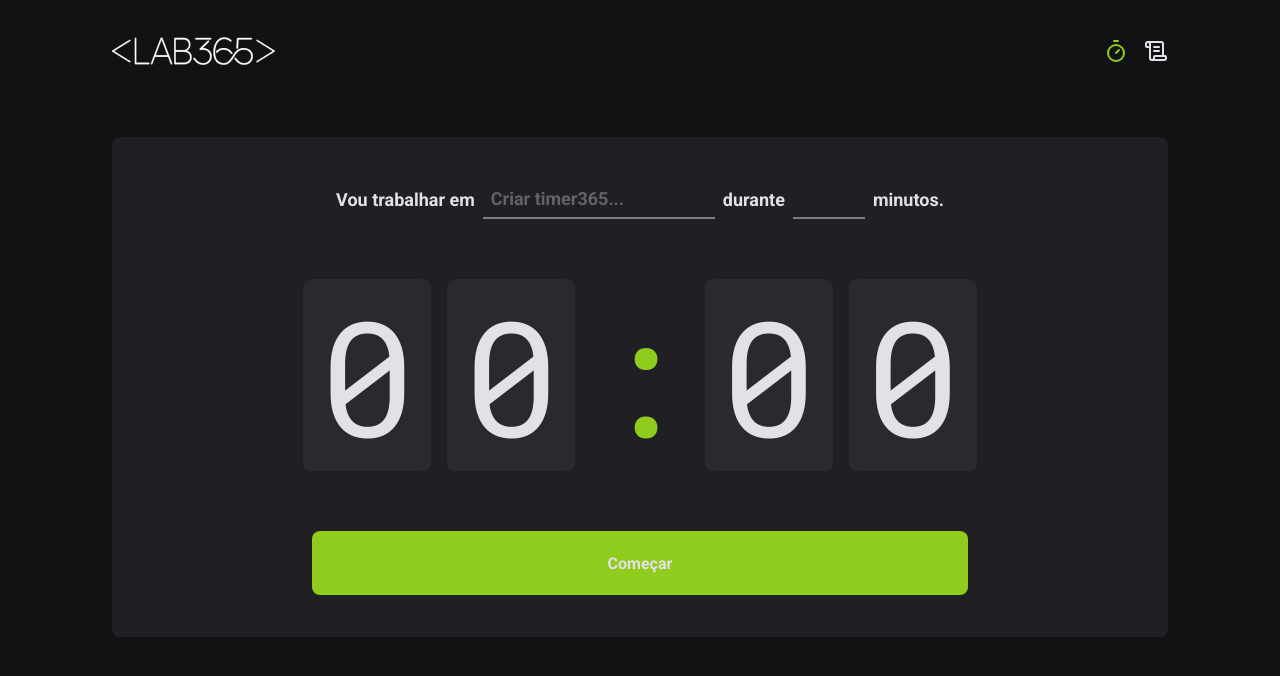
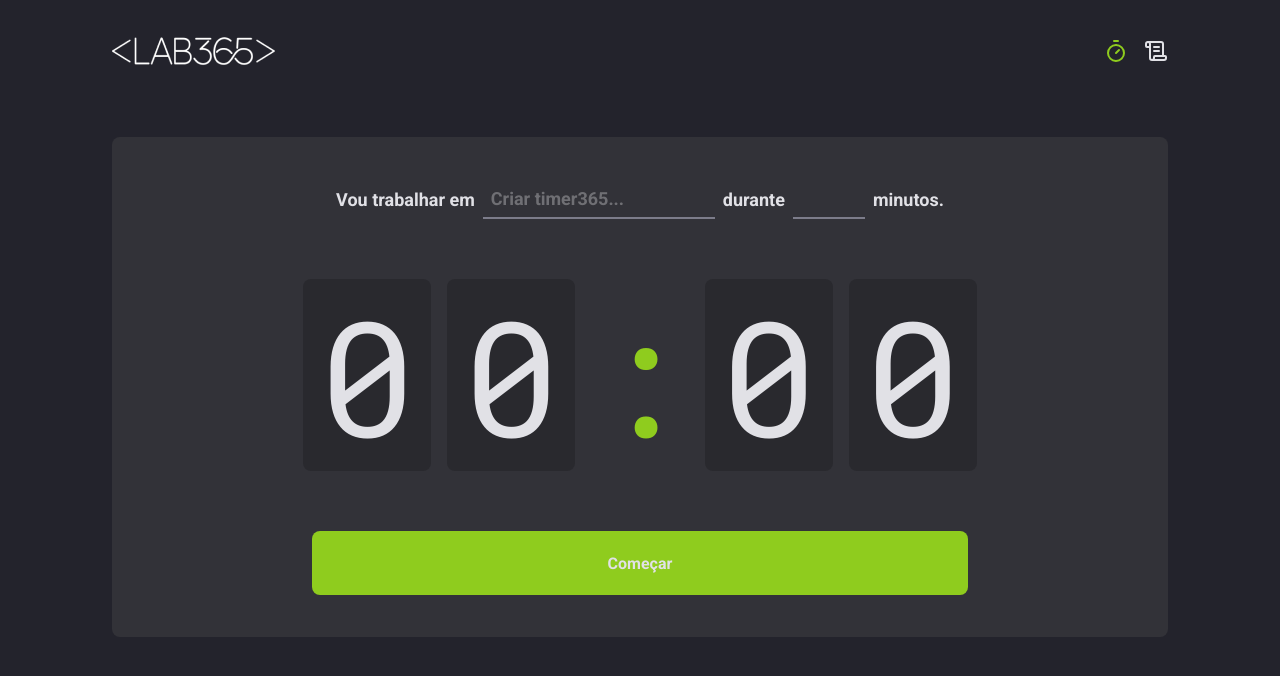
Before and after one commit to marcelovntr/projeto-revisao, a React (Vite) app: page / in a window 1280 px wide. Shown: the top 676 px of the page. Built offline with nearby package versions, Linux system fonts and the light colour scheme.

Commit message:
finalização da criação do contexto

```diff
--- a/src/components/timer/index.jsx
+++ b/src/components/timer/index.jsx
@@ -1,10 +1,12 @@
 import { useEffect, useState } from 'react'
-import { differenceInSeconds} from 'date-fns'
+import { differenceInSeconds } from 'date-fns'
 import './timer.css'
 import PropTypes from 'prop-types'
+import { useCycle } from '../../context/cycle'
 
-export function Timer({ activeCycle }) {
-
+//export function Timer({ activeCycle }) {
+export function Timer() {
+const {activeCycle} = useCycle()
 
     //activeCycle.startDate
     const [amountSecondsPassed, setAmountSecondsPassed] = useState(() => {
@@ -41,7 +43,8 @@ export function Timer({ activeCycle }) {
             }, 1000);
         }
         return () => {
-            clearInterval(intervalId)}
+            clearInterval(intervalId)
+        }
     }, [activeCycle, totalSeconds])
 
     return (
--- /dev/null
+++ b/src/context/cycle.jsx
@@ -0,0 +1,55 @@
+import { createContext, useContext, useState } from 'react'
+import PropTypes from 'prop-types'
+
+export const CycleContext = createContext({
+    cycles: [],
+    activeCycleId: null,
+    createNewCycle: () => { },
+    activeCycle: undefined
+
+})
+
+export function CycleProvider({ children }) {
+    const [cycles, setCycles] = useState([])
+    const [activeCycleId, setActiveCycleId] = useState(null) //saber qual ciclo está ativo
+
+    /**
+     * @param {Object} data dados para criação de um novo ciclo
+     * @param {String} data.task
+     * @param {Number} data.minutesAmount
+     * */
+
+    function createNewCycle({ task, minutesAmount }) { //createNewCycle(data){
+        //id : String; task: String; minutesAmount: string;
+        //startDate: Date
+        //interruptedDates?: Date | undefined
+        //finishedDate?: Date | undefined
+        const id = String(new Date().getTime())
+        const newCycle = {
+            id,
+            task,
+            minutesAmount,
+            startDate: new Date()
+
+        }
+        console.log(newCycle)
+        //setCycles(newCycle)
+        setCycles((previous) => [...previous, newCycle])
+        setActiveCycleId(id)
+    }
+
+    const activeCycle = cycles.find(cycle => cycle.id === activeCycleId)
+
+    return <CycleContext.Provider value={{ cycles, activeCycleId, createNewCycle, activeCycle }}>
+        {children}
+    </CycleContext.Provider>
+}
+
+CycleProvider.propTypes = {
+    children: PropTypes.node.isRequired,
+}
+
+export function useCycle() {
+    const context = useContext(CycleContext)
+    return context
+}
--- a/src/pages/home/index.jsx
+++ b/src/pages/home/index.jsx
@@ -1,18 +1,20 @@
-import { useState } from "react";
+//import { useState } from "react";
 import { Button } from "../../components/button";
 import { NewCycle } from "../../components/new-cycle";
 import { Timer } from "../../components/timer";
 import { useForm, FormProvider } from 'react-hook-form'
 import './home.css'
+import { useCycle } from "../../context/cycle";
 
 
 export function HomePage() {
-
     // const {register, handleSubmit} = useForm()
     const methods = useForm()
+    //const { activeCycle, createNewCycle } = useCycle()
+    const { createNewCycle } = useCycle()
     const { handleSubmit } = methods
-    const [cycles, setCycles] = useState([])
-    const [activeCycleId, setActiveCycleId] = useState(null) //saber qual ciclo está ativo
+    // const [cycles, setCycles] = useState([])
+    // const [activeCycleId, setActiveCycleId] = useState(null) //saber qual ciclo está ativo
 
     /**
      * @param {Object} data dados para criação de um novo ciclo
@@ -20,34 +22,38 @@ export function HomePage() {
      * @param {Number} data.minutesAmount
      * */
 
-    function createNewCycle({ task, minutesAmount }) { //createNewCycle(data){
-        //id : String; task: String; minutesAmount: string;
-        //startDate: Date
-        //interruptedDates?: Date | undefined
-        //finishedDate?: Date | undefined
-        const id = String(new Date().getTime())
-        const newCycle = {
-            id,
-            task,
-            minutesAmount,
-            startDate: new Date()
+    //function createNewCycle({ task, minutesAmount }) { //createNewCycle(data){
+    function onSubmit({ task, minutesAmount }) {
+        createNewCycle({ task, minutesAmount })
+        // //id : String; task: String; minutesAmount: string;
+        // //startDate: Date
+        // //interruptedDates?: Date | undefined
+        // //finishedDate?: Date | undefined
+        // const id = String(new Date().getTime())
+        // const newCycle = {
+        //     id,
+        //     task,
+        //     minutesAmount,
+        //     startDate: new Date()
 
-        }
-        console.log(newCycle)
-        //setCycles(newCycle)
-        setCycles((previous)=>[...previous, newCycle])
-        setActiveCycleId(id)
+        // }
+        // console.log(newCycle)
+        // //setCycles(newCycle)
+        // setCycles((previous)=>[...previous, newCycle])
+        // setActiveCycleId(id)
     }
 
-    const activeCycle = cycles.find(cycle => cycle.id === activeCycleId)
+    // const activeCycle = cycles.find(cycle => cycle.id === activeCycleId)
     return (
         // era div apenas
-        <form className="container--home" onSubmit={handleSubmit(createNewCycle)}>
+        //<form className="container--home" onSubmit={handleSubmit(createNewCycle)}>
+        <form className="container--home" onSubmit={handleSubmit(onSubmit)}>
             {/* <input type="text" {...register('name', { required: true})} /> */}
             <FormProvider {...methods}>
                 <NewCycle />
             </FormProvider>
-            <Timer activeCycle={activeCycle}/> {/*passamento de prop pro 'arquivo' Timer processar*/}
+            {/* <Timer activeCycle={activeCycle} /> passamento de prop pro 'arquivo' Timer processar */}
+            <Timer />
             <Button>Começar</Button>
             {/*ou: <Button variant= "secondary">Começar</Button>    */}
         </form>
--- a/src/styles/globals.css
+++ b/src/styles/globals.css
@@ -1,8 +1,8 @@
 :root {
 
     /** Variaveis */
-    --background: #121214;
-    --shape: #202024;
+    --background: #23232c; /*--background: #121214;*/
+    --shape: #323238; /* #202024;*/
     --box-on-shape: #29292E;
     --table-header: #323238;
     --text: #E1E1E6;
```
